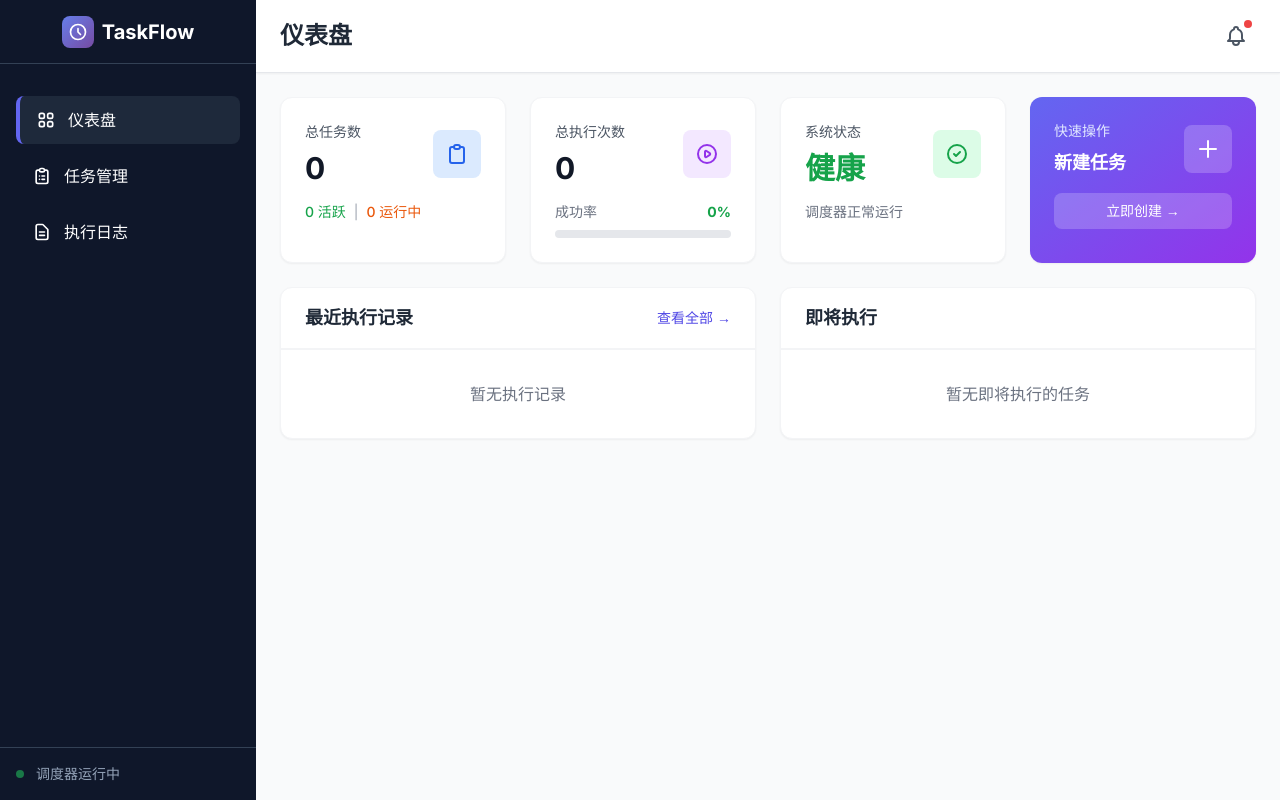
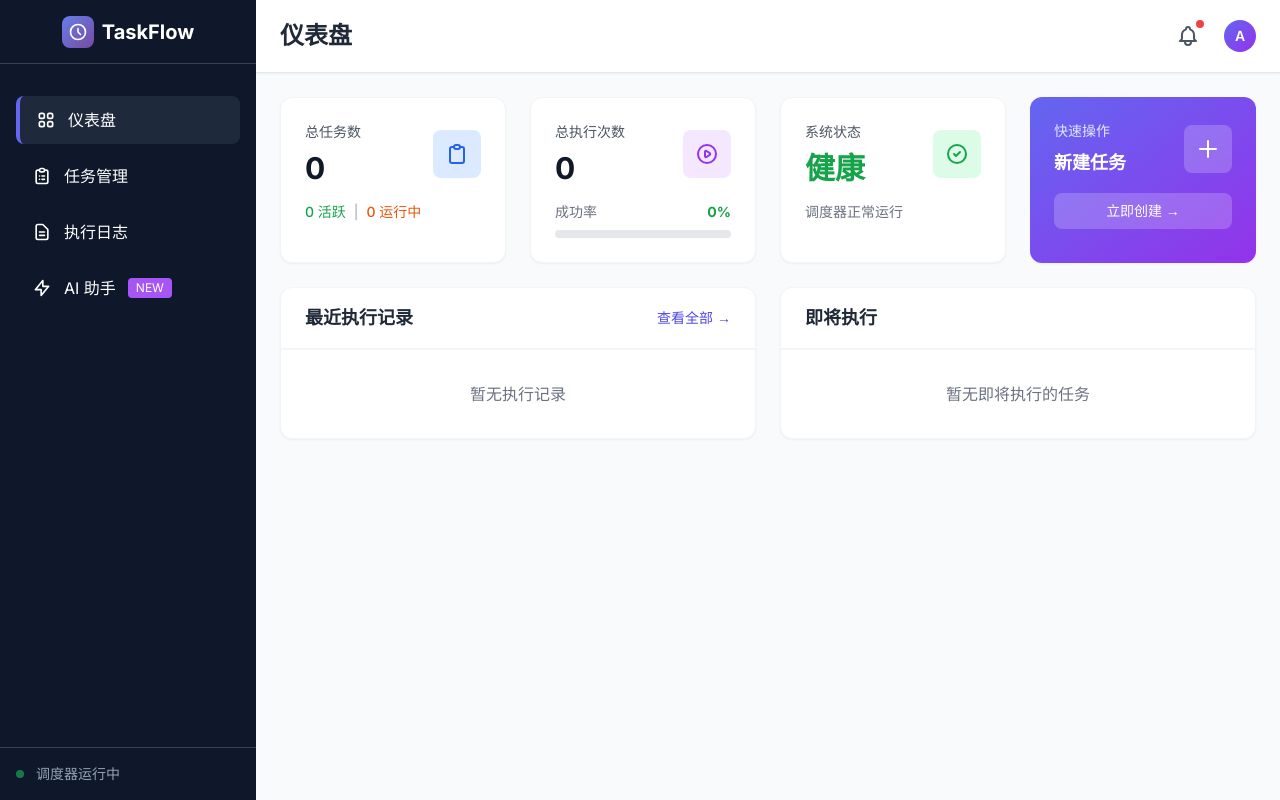
Before and after one commit to yanjiawen2007-glitch/basic-things, a FastAPI app: page / in a window 1280 px wide. Run offline with FastAPI, Linux system fonts and the light colour scheme; parts of the project's set-up code (start-up, migrations or seed data) failed here and were passed over; some libraries are stand-ins or nearby versions.

Commit message:
Update base.html

```diff
--- a/app/templates/base.html
+++ b/app/templates/base.html
@@ -54,6 +54,11 @@
                 <svg class="w-5 h-5" fill="none" stroke="currentColor" viewBox="0 0 24 24"><path stroke-linecap="round" stroke-linejoin="round" stroke-width="2" d="M9 12h6m-6 4h6m2 5H7a2 2 0 01-2-2V5a2 2 0 012-2h5.586a1 1 0 01.707.293l5.414 5.414a1 1 0 01.293.707V19a2 2 0 01-2 2z"></path></svg>
                 <span>执行日志</span>
             </a>
+            <a href="/ai" class="flex items-center space-x-3 px-4 py-3 rounded-lg hover:bg-slate-800 transition-colors {% if request.url.path == '/ai' %}bg-slate-800 border-l-4 border-indigo-500{% endif %}">
+                <svg class="w-5 h-5" fill="none" stroke="currentColor" viewBox="0 0 24 24"><path stroke-linecap="round" stroke-linejoin="round" stroke-width="2" d="M13 10V3L4 14h7v7l9-11h-7z"></path></svg>
+                <span>AI 助手</span>
+                <span class="ml-auto px-2 py-0.5 bg-purple-500 rounded text-xs">NEW</span>
+            </a>
         </nav>
 
         <div class="absolute bottom-0 left-0 right-0 p-4 border-t border-slate-700">
@@ -81,11 +86,14 @@
                         <svg class="w-6 h-6 text-gray-600" fill="none" stroke="currentColor" viewBox="0 0 24 24"><path stroke-linecap="round" stroke-linejoin="round" stroke-width="2" d="M15 17h5l-1.405-1.405A2.032 2.032 0 0118 14.158V11a6.002 6.002 0 00-4-5.659V5a2 2 0 10-4 0v.341C7.67 6.165 6 8.388 6 11v3.159c0 .538-.214 1.055-.595 1.436L4 17h5m6 0v1a3 3 0 11-6 0v-1m6 0H9"></path></svg>
                         <span class="absolute top-1 right-1 w-2 h-2 bg-red-500 rounded-full"></span>
                     </button>
+                    <div class="w-8 h-8 bg-gradient-to-br from-indigo-500 to-purple-600 rounded-full flex items-center justify-center text-white font-semibold text-sm">
+                        A
+                    </div>
                 </div>
             </div>
         </header>
 
-        <!-- Content -->
+        <!-- Page content -->
         <main class="p-6">
             {% block content %}{% endblock %}
         </main>
```
